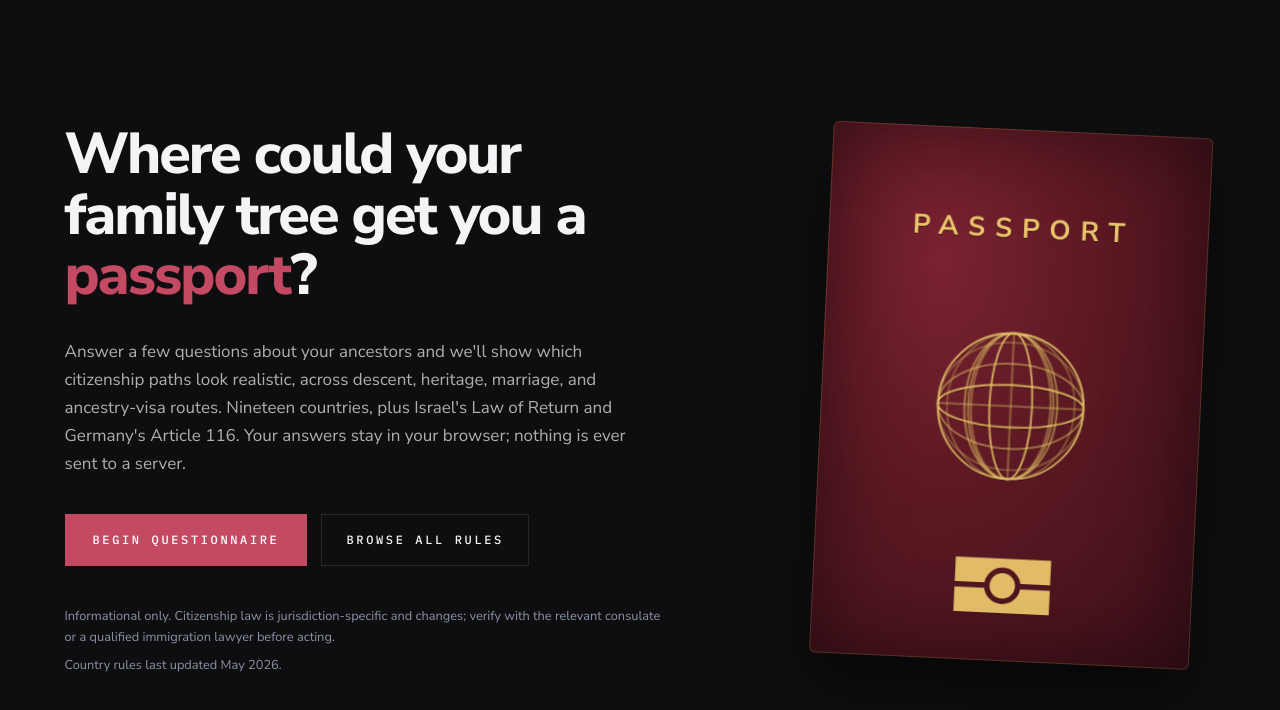
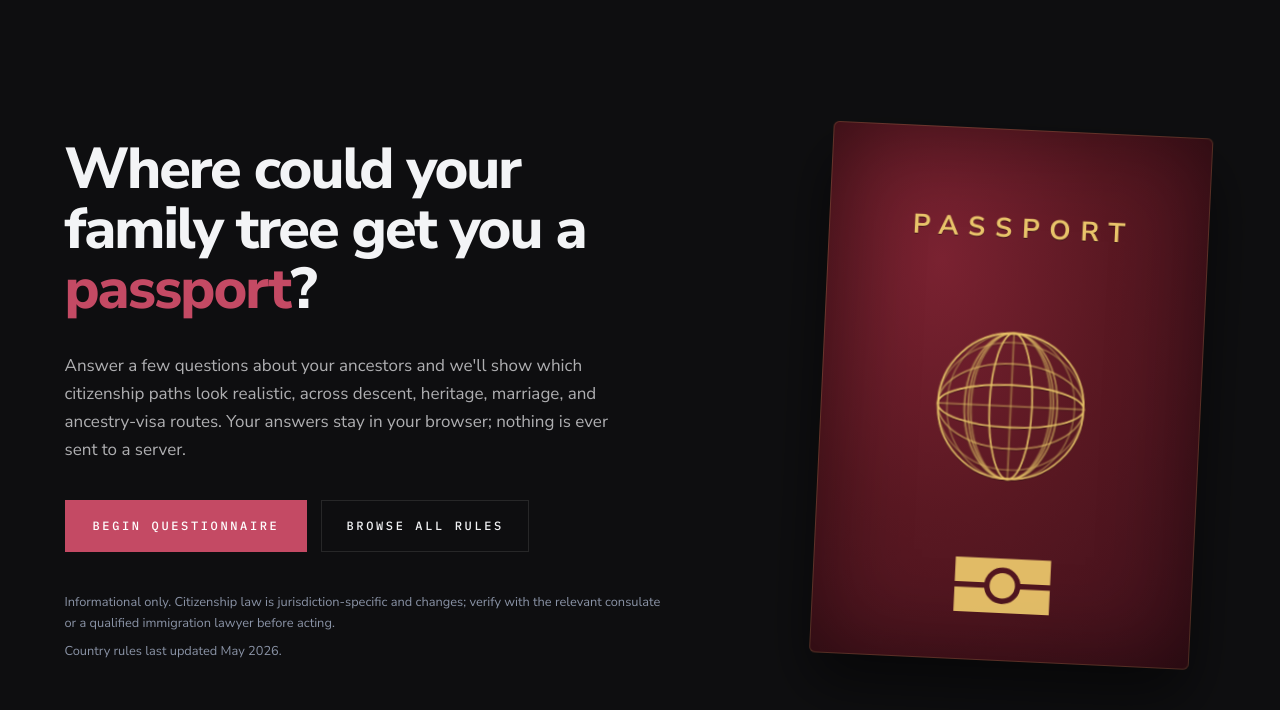
Before and after one commit to m-durana/citizenship-app, a React (Vite) app: page / in a window 1280 px wide. Shown: the top 710 px of the page. Built offline with nearby package versions, Linux system fonts and the light colour scheme.

Commit message:
restore the original landing lede

```diff
--- a/src/components/Landing.tsx
+++ b/src/components/Landing.tsx
@@ -75,9 +75,8 @@ export function Landing({ onStart, onBrowse }: Props) {
           <p className="text-ink/70 text-[1.0625rem] leading-[1.65] max-w-[36rem] mt-8 mb-9">
             Answer a few questions about your ancestors and we'll show which
             citizenship paths look realistic, across descent, heritage,
-            marriage, and ancestry-visa routes. Nineteen countries, plus
-            Israel's Law of Return and Germany's Article 116. Your answers stay
-            in your browser; nothing is ever sent to a server.
+            marriage, and ancestry-visa routes. Your answers stay in your
+            browser; nothing is ever sent to a server.
           </p>
 
           <div className="flex flex-wrap gap-3.5 mb-10">
```
